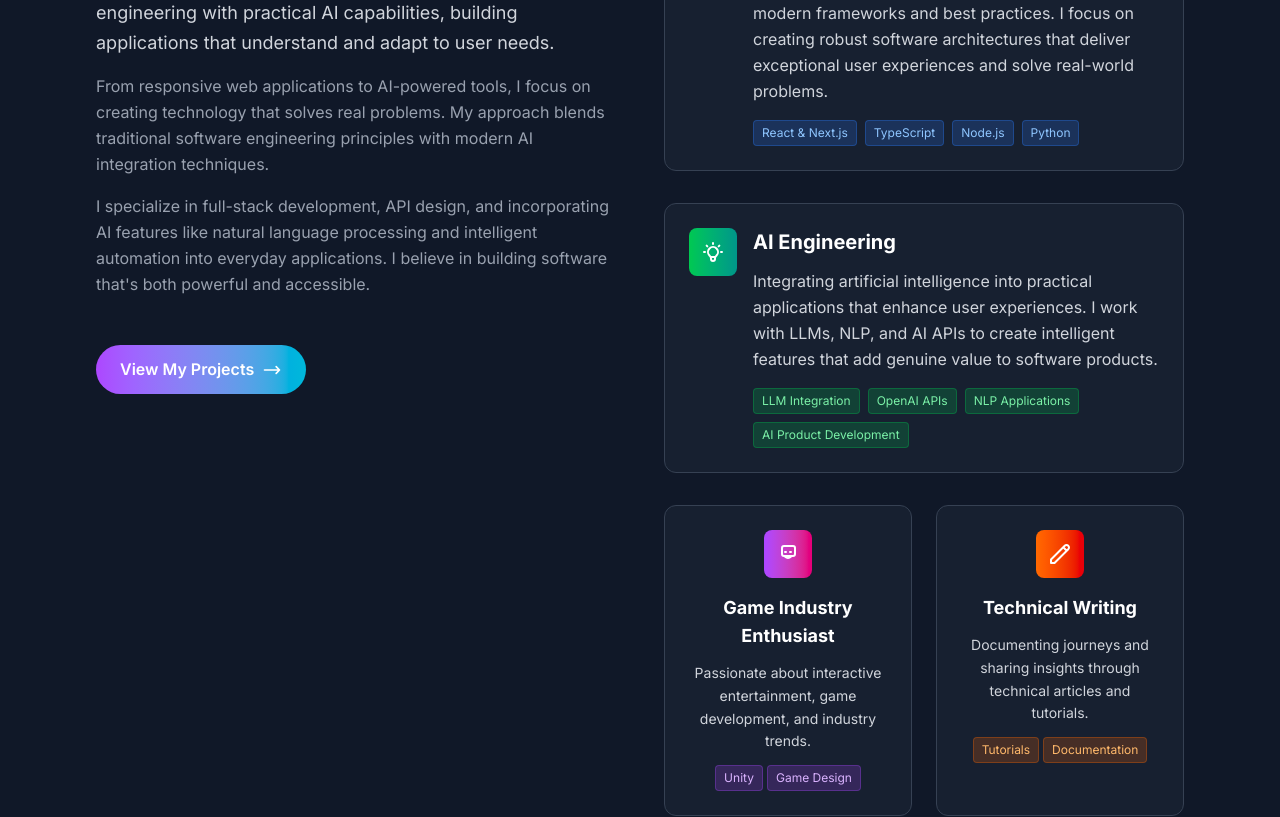
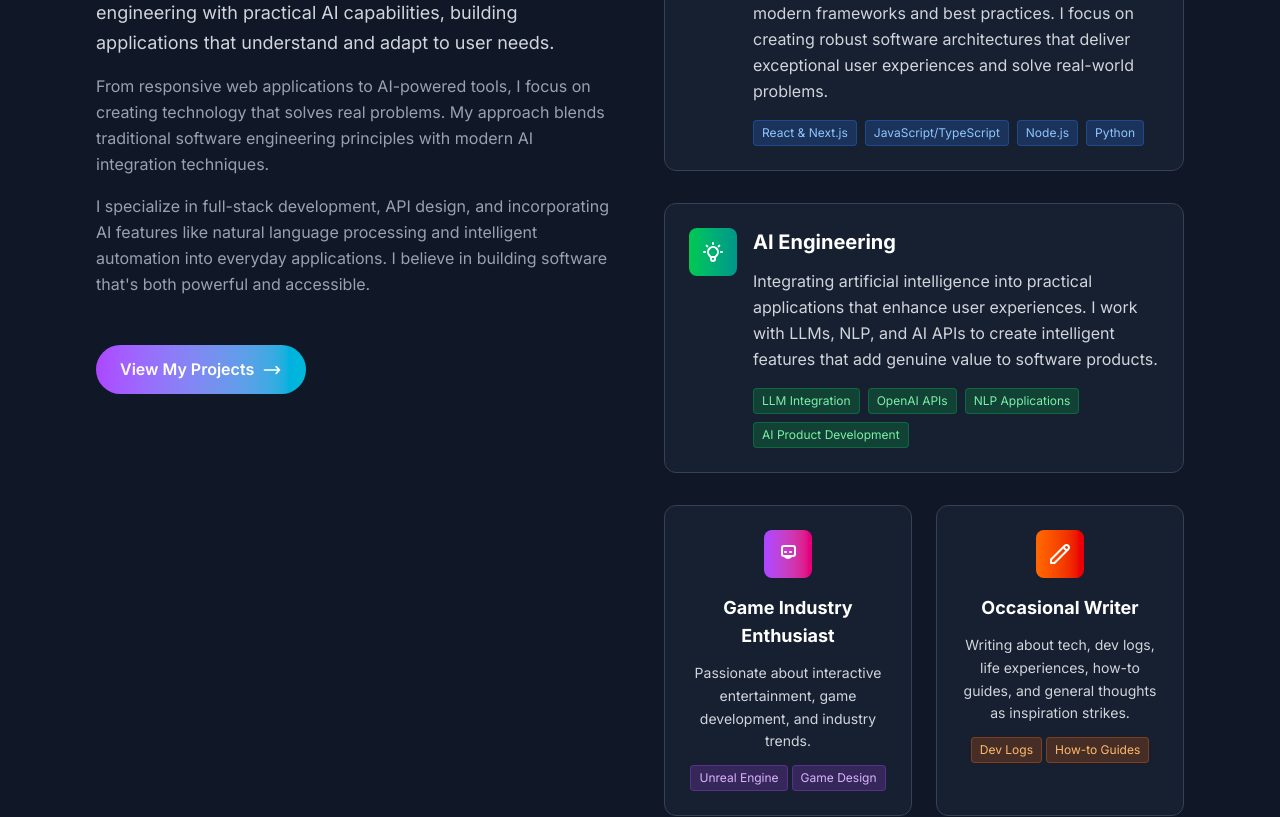
Before and after one commit to miles-hollifield/miles-portfolio-blog, a Next.js app: page / in a window 1280 px wide. Shown: the part 1680-2497 px from the top of the page. Built offline with nearby package versions, Linux system fonts and the light colour scheme.

Commit message:
Update content in homepage and layout: Revise descriptions for clarity and adjust skill tags to reflect current expertise.

```diff
--- a/src/app/layout.tsx
+++ b/src/app/layout.tsx
@@ -37,7 +37,7 @@ export default function RootLayout({ children }: { children: React.ReactNode })
                   <span className="text-xl font-bold">MileScript</span>
                 </div>
                 <p className="text-gray-400 mb-4 max-w-md">
-                  {`Software engineer and AI engineer building intelligent applications that bridge cutting-edge technology with practical solutions. Passionate about creating AI-powered tools and sharing knowledge through technical writing.`}
+                  {`Software engineer and AI engineer building intelligent applications that bridge cutting-edge technology with practical solutions. Passionate about creating AI-powered tools and occasionally writing about tech, life, and development.`}
                 </p>
                 <div className="flex space-x-4">
                   <SocialLink href="https://github.com/miles-hollifield" icon="github" />
--- a/src/app/page.tsx
+++ b/src/app/page.tsx
@@ -382,7 +382,7 @@ export default function HomePage() {
                     </p>
                     <div className="flex flex-wrap gap-2">
                       <span className="px-2 py-1 bg-blue-500/20 border border-blue-500/30 rounded text-blue-300 text-xs">React & Next.js</span>
-                      <span className="px-2 py-1 bg-blue-500/20 border border-blue-500/30 rounded text-blue-300 text-xs">TypeScript</span>
+                      <span className="px-2 py-1 bg-blue-500/20 border border-blue-500/30 rounded text-blue-300 text-xs">JavaScript/TypeScript</span>
                       <span className="px-2 py-1 bg-blue-500/20 border border-blue-500/30 rounded text-blue-300 text-xs">Node.js</span>
                       <span className="px-2 py-1 bg-blue-500/20 border border-blue-500/30 rounded text-blue-300 text-xs">Python</span>
                     </div>
@@ -414,7 +414,7 @@ export default function HomePage() {
                 </div>
               </div>
 
-              {/* Game Industry & Technical Writing */}
+              {/* Game Industry & Occasional Writing */}
               <div className="grid md:grid-cols-2 gap-6">
                 {/* Game Industry Enthusiast */}
                 <div className="bg-gray-800/50 rounded-xl p-6 border border-gray-700 hover:border-purple-500/50 transition-all duration-300 group">
@@ -429,13 +429,13 @@ export default function HomePage() {
                       Passionate about interactive entertainment, game development, and industry trends.
                     </p>
                     <div className="flex flex-wrap gap-1 justify-center">
-                      <span className="px-2 py-1 bg-purple-500/20 border border-purple-500/30 rounded text-purple-300 text-xs">Unity</span>
+                      <span className="px-2 py-1 bg-purple-500/20 border border-purple-500/30 rounded text-purple-300 text-xs">Unreal Engine</span>
                       <span className="px-2 py-1 bg-purple-500/20 border border-purple-500/30 rounded text-purple-300 text-xs">Game Design</span>
                     </div>
                   </div>
                 </div>
 
-                {/* Technical Writing */}
+                {/* Occasional Writer */}
                 <div className="bg-gray-800/50 rounded-xl p-6 border border-gray-700 hover:border-orange-500/50 transition-all duration-300 group">
                   <div className="text-center">
                     <div className="inline-flex items-center justify-center w-12 h-12 bg-gradient-to-r from-orange-500 to-red-600 rounded-lg group-hover:scale-110 transition-transform duration-300 mb-4">
@@ -443,13 +443,13 @@ export default function HomePage() {
                         <path strokeLinecap="round" strokeLinejoin="round" strokeWidth={2} d="M15.232 5.232l3.536 3.536m-2.036-5.036a2.5 2.5 0 113.536 3.536L6.5 21.036H3v-3.572L16.732 3.732z" />
                       </svg>
                     </div>
-                    <h4 className="text-lg font-bold text-white mb-3 group-hover:text-orange-400 transition-colors">Technical Writing</h4>
+                    <h4 className="text-lg font-bold text-white mb-3 group-hover:text-orange-400 transition-colors">Occasional Writer</h4>
                     <p className="text-gray-300 text-sm leading-relaxed mb-3">
-                      Documenting journeys and sharing insights through technical articles and tutorials.
+                      Writing about tech, dev logs, life experiences, how-to guides, and general thoughts as inspiration strikes.
                     </p>
                     <div className="flex flex-wrap gap-1 justify-center">
-                      <span className="px-2 py-1 bg-orange-500/20 border border-orange-500/30 rounded text-orange-300 text-xs">Tutorials</span>
-                      <span className="px-2 py-1 bg-orange-500/20 border border-orange-500/30 rounded text-orange-300 text-xs">Documentation</span>
+                      <span className="px-2 py-1 bg-orange-500/20 border border-orange-500/30 rounded text-orange-300 text-xs">Dev Logs</span>
+                      <span className="px-2 py-1 bg-orange-500/20 border border-orange-500/30 rounded text-orange-300 text-xs">How-to Guides</span>
                     </div>
                   </div>
                 </div>
```
